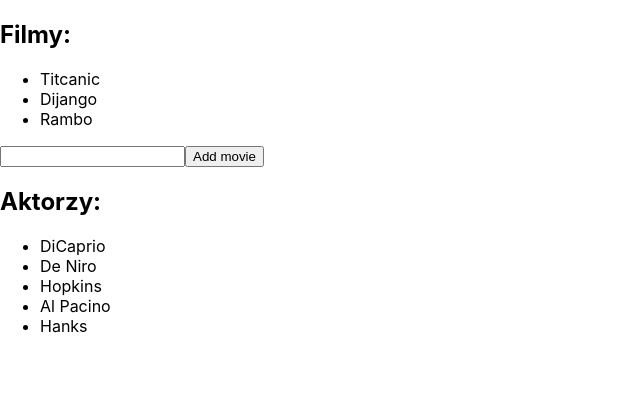
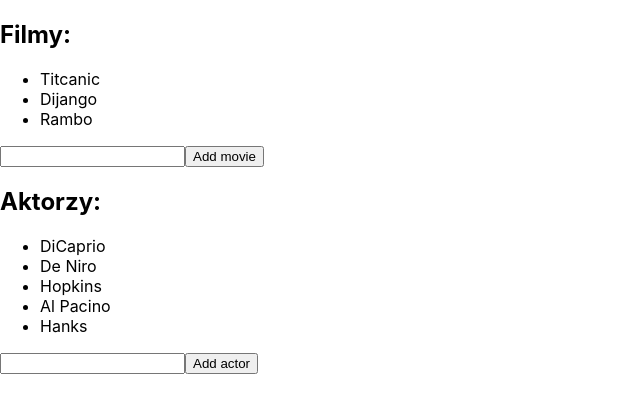
Before and after one commit to lukasz-klekner/redux-basis, a React (Create React App) app: page / in a window 1280 px wide. Shown: the top 412 px of the page, without its empty margins (0-640 px from the left). Built offline with nearby package versions, Linux system fonts and the light colour scheme.

Commit message:
added ActorsForm component

```diff
--- a/src/App.js
+++ b/src/App.js
@@ -1,6 +1,7 @@
 import MoviesContainer from './app/movies/components/MoviesContainer';
 import ActorsContainer from './app/actors/components/ActorsContainer';
 import MoviesForm from './app/movies/components/MoviesForm';
+import ActorsForm from './app/actors/components/ActorsForm';
 
 function App() {
   return (
@@ -11,6 +12,7 @@
 
       <h2>Aktorzy:</h2>
       <ActorsContainer />
+      <ActorsForm />
     </div>
   );
 }
--- /dev/null
+++ b/src/app/actors/components/ActorsForm.js
@@ -0,0 +1,28 @@
+import React from 'react';
+import { connect } from 'react-redux';
+import  actions  from '../duck/actions'
+
+const ActorsForm = ({ add }) => {
+
+    const actorInput = React.createRef();
+
+    const addActor = e => {
+        e.preventDefault();
+        add(actorInput.current.value);
+        actorInput.current.value = '';
+
+    }
+
+    return (
+        <form action="" onSubmit={addActor}>
+            <input type="text" ref={actorInput} />
+            <button>Add actor</button>
+        </form>
+    )
+}
+
+    const mapDispatchToProps = dispatch => ({
+        add: actor => dispatch(actions.add(actor))
+    })
+
+    export default connect(null, mapDispatchToProps)(ActorsForm);
```
